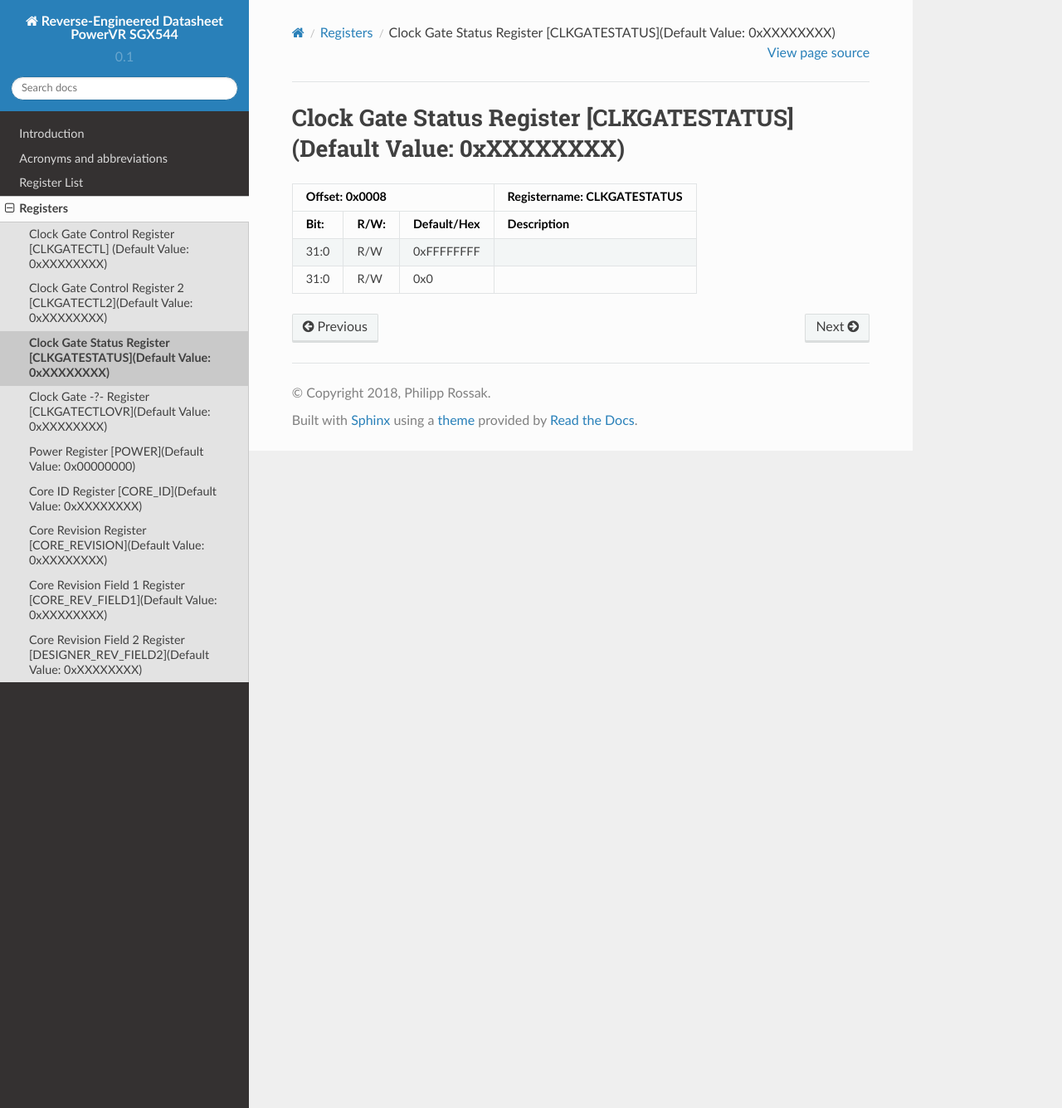
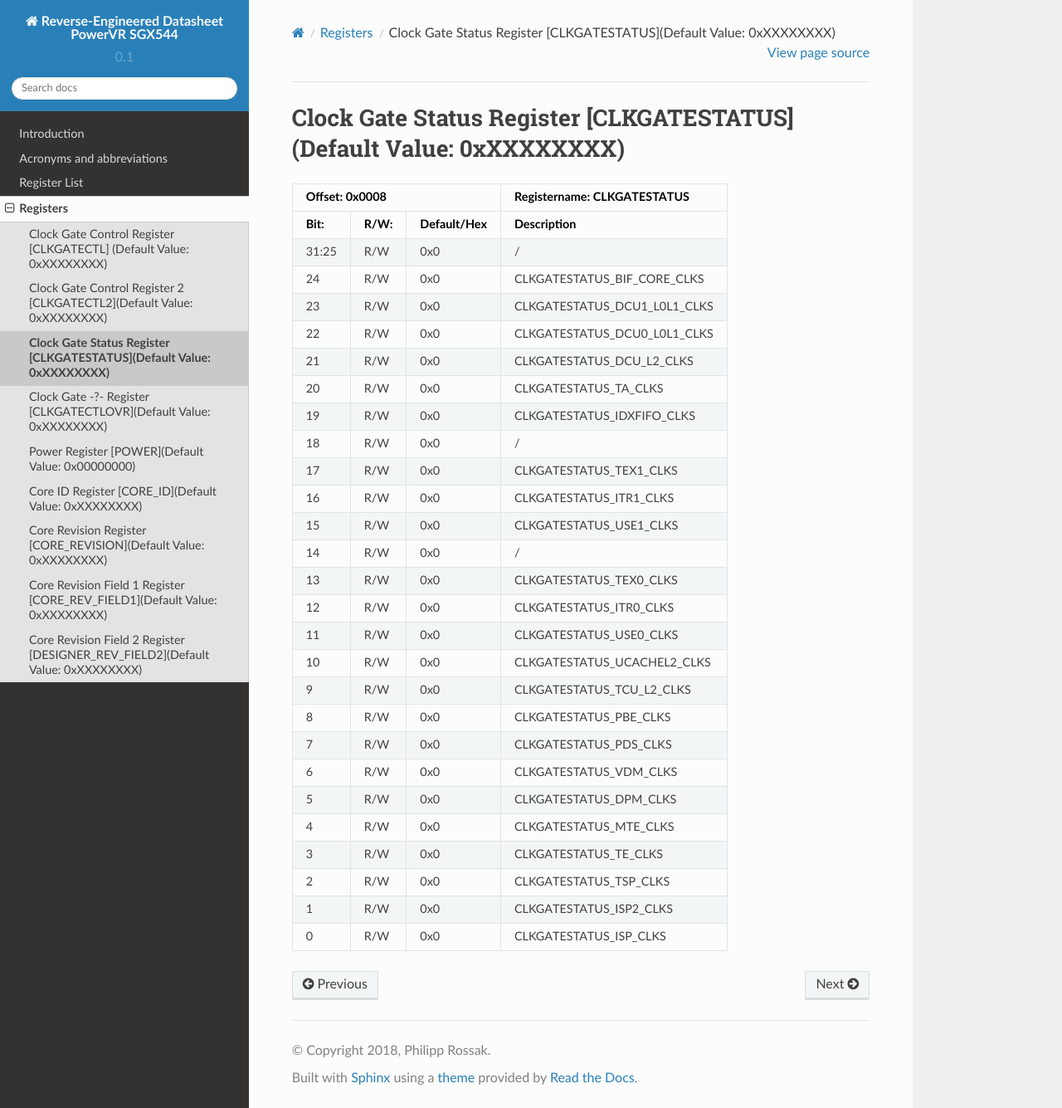
Before and after one commit to xuguizhou/PVRSGX_hwdoc, a Sphinx documentation site: the page built from SGX544/source/registers/clk_gate_status.rst, in a window 1280 px wide and 1335 px high. Shown: the whole window at 83% size. Built offline with Sphinx 7.4.7 and the Read the Docs theme 2.0.0, drawn with Linux system fonts in a browser that asks for light colours; formulas are drawn with MathJax 3.

Commit message:
add content to |        |      |             |  * 0:                                                 |

```diff
--- a/SGX544/source/registers/clk_gate_status.rst
+++ b/SGX544/source/registers/clk_gate_status.rst
@@ -6,7 +6,55 @@ Clock Gate Status Register [CLKGATESTATUS](Default Value: 0xXXXXXXXX)
 +--------+------+-------------+-------------------------------------------------------+
 | Bit:   | R/W: | Default/Hex | Description                                           |
 +========+======+=============+=======================================================+
-| 31:0   | R/W  | 0xFFFFFFFF  |                                                       |
+| 31:25  | R/W  | 0x0         | /                                                     |
 +--------+------+-------------+-------------------------------------------------------+
-| 31:0   | R/W  | 0x0         |                                                       |
+| 24     | R/W  | 0x0         | CLKGATESTATUS_BIF_CORE_CLKS                           |
 +--------+------+-------------+-------------------------------------------------------+
+| 23     | R/W  | 0x0         | CLKGATESTATUS_DCU1_L0L1_CLKS                          |
++--------+------+-------------+-------------------------------------------------------+
+| 22     | R/W  | 0x0         | CLKGATESTATUS_DCU0_L0L1_CLKS                          |
++--------+------+-------------+-------------------------------------------------------+
+| 21     | R/W  | 0x0         | CLKGATESTATUS_DCU_L2_CLKS                             |
++--------+------+-------------+-------------------------------------------------------+
+| 20     | R/W  | 0x0         | CLKGATESTATUS_TA_CLKS                                 |
++--------+------+-------------+-------------------------------------------------------+
+| 19     | R/W  | 0x0         | CLKGATESTATUS_IDXFIFO_CLKS                            |
++--------+------+-------------+-------------------------------------------------------+
+| 18     | R/W  | 0x0         | /                                                     |
++--------+------+-------------+-------------------------------------------------------+
+| 17     | R/W  | 0x0         | CLKGATESTATUS_TEX1_CLKS                               |
++--------+------+-------------+-------------------------------------------------------+
+| 16     | R/W  | 0x0         | CLKGATESTATUS_ITR1_CLKS                               |
++--------+------+-------------+-------------------------------------------------------+
+| 15     | R/W  | 0x0         | CLKGATESTATUS_USE1_CLKS                               |
++--------+------+-------------+-------------------------------------------------------+
+| 14     | R/W  | 0x0         | /                                                     |
++--------+------+-------------+-------------------------------------------------------+
+| 13     | R/W  | 0x0         | CLKGATESTATUS_TEX0_CLKS                               |
++--------+------+-------------+-------------------------------------------------------+
+| 12     | R/W  | 0x0         | CLKGATESTATUS_ITR0_CLKS                               |
++--------+------+-------------+-------------------------------------------------------+
+| 11     | R/W  | 0x0         | CLKGATESTATUS_USE0_CLKS                               |
++--------+------+-------------+-------------------------------------------------------+
+| 10     | R/W  | 0x0         | CLKGATESTATUS_UCACHEL2_CLKS                           |
++--------+------+-------------+-------------------------------------------------------+
+| 9      | R/W  | 0x0         | CLKGATESTATUS_TCU_L2_CLKS                             |
++--------+------+-------------+-------------------------------------------------------+
+| 8      | R/W  | 0x0         | CLKGATESTATUS_PBE_CLKS                                |
++--------+------+-------------+-------------------------------------------------------+
+| 7      | R/W  | 0x0         | CLKGATESTATUS_PDS_CLKS                                |
++--------+------+-------------+-------------------------------------------------------+
+| 6      | R/W  | 0x0         | CLKGATESTATUS_VDM_CLKS                                |
++--------+------+-------------+-------------------------------------------------------+
+| 5      | R/W  | 0x0         | CLKGATESTATUS_DPM_CLKS                                |
++--------+------+-------------+-------------------------------------------------------+
+| 4      | R/W  | 0x0         | CLKGATESTATUS_MTE_CLKS                                |
++--------+------+-------------+-------------------------------------------------------+
+| 3      | R/W  | 0x0         | CLKGATESTATUS_TE_CLKS                                 |
++--------+------+-------------+-------------------------------------------------------+
+| 2      | R/W  | 0x0         | CLKGATESTATUS_TSP_CLKS                                |
++--------+------+-------------+-------------------------------------------------------+
+| 1      | R/W  | 0x0         | CLKGATESTATUS_ISP2_CLKS                               |
++--------+------+-------------+-------------------------------------------------------+
+| 0      | R/W  | 0x0         | CLKGATESTATUS_ISP_CLKS                                |
++--------+------+-------------+-------------------------------------------------------+
```
